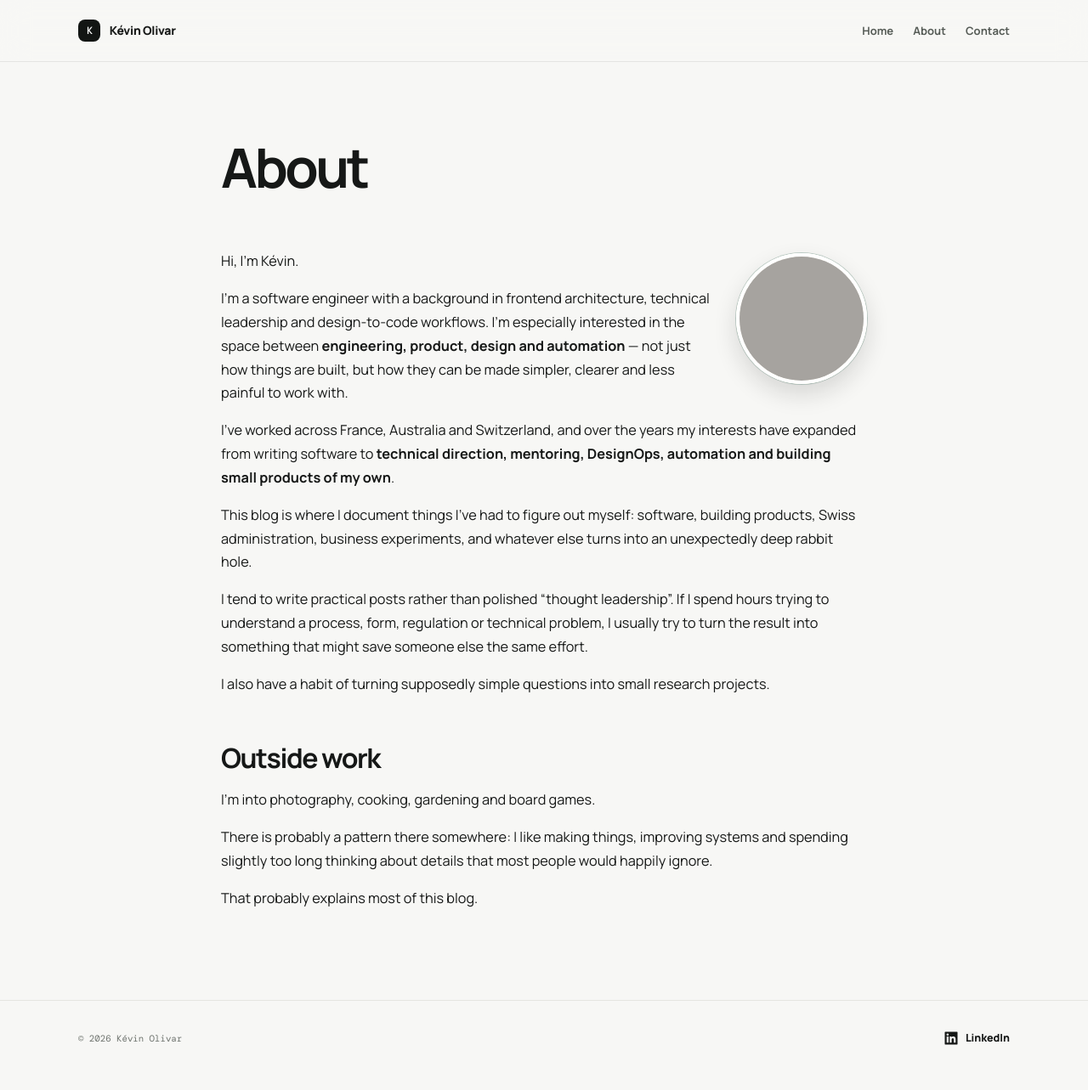
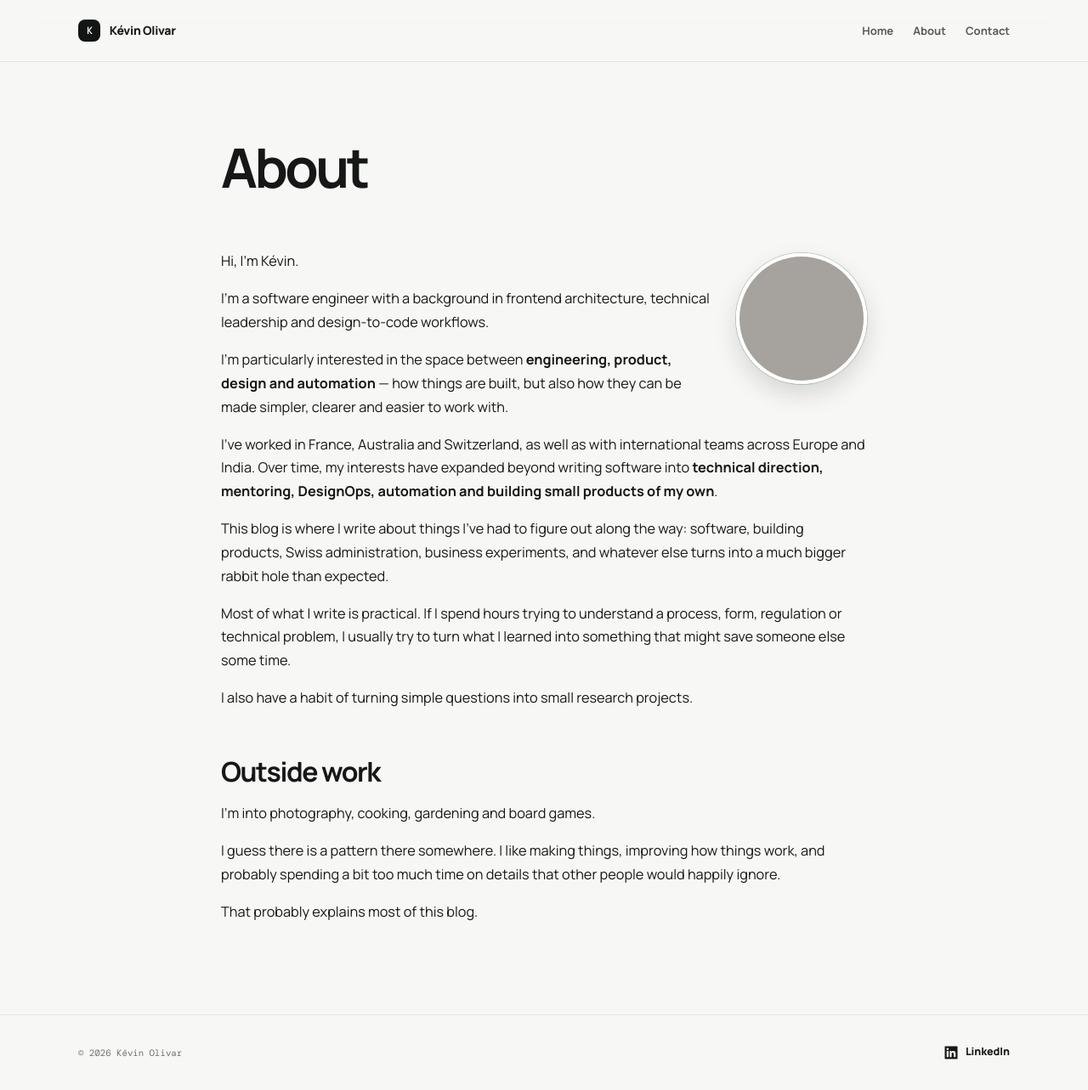
Before and after one commit to olivark/olivark.github.io, a Jekyll site: the page built from about.md, in a window 1280 px wide and 1283 px high. Shown: the whole window at 85% size. Built offline with Jekyll 4.4.1, drawn with Linux system fonts in a browser that asks for light colours; grey boxes are pictures that could not be loaded.

Commit message:
feat: open external links in new tab and update about page

```diff
--- a/about.md
+++ b/about.md
@@ -8,20 +8,22 @@ permalink: /about/
 
 Hi, I’m Kévin.
 
-I’m a software engineer with a background in frontend architecture, technical leadership and design-to-code workflows. I’m especially interested in the space between **engineering, product, design and automation** — not just how things are built, but how they can be made simpler, clearer and less painful to work with.
+I’m a software engineer with a background in frontend architecture, technical leadership and design-to-code workflows.
 
-I’ve worked across France, Australia and Switzerland, and over the years my interests have expanded from writing software to **technical direction, mentoring, DesignOps, automation and building small products of my own**.
+I’m particularly interested in the space between **engineering, product, design and automation** — how things are built, but also how they can be made simpler, clearer and easier to work with.
 
-This blog is where I document things I’ve had to figure out myself: software, building products, Swiss administration, business experiments, and whatever else turns into an unexpectedly deep rabbit hole.
+I’ve worked in France, Australia and Switzerland, as well as with international teams across Europe and India. Over time, my interests have expanded beyond writing software into **technical direction, mentoring, DesignOps, automation and building small products of my own**.
 
-I tend to write practical posts rather than polished “thought leadership”. If I spend hours trying to understand a process, form, regulation or technical problem, I usually try to turn the result into something that might save someone else the same effort.
+This blog is where I write about things I’ve had to figure out along the way: software, building products, Swiss administration, business experiments, and whatever else turns into a much bigger rabbit hole than expected.
 
-I also have a habit of turning supposedly simple questions into small research projects.
+Most of what I write is practical. If I spend hours trying to understand a process, form, regulation or technical problem, I usually try to turn what I learned into something that might save someone else some time.
+
+I also have a habit of turning simple questions into small research projects.
 
 ## Outside work
 
 I’m into photography, cooking, gardening and board games.
 
-There is probably a pattern there somewhere: I like making things, improving systems and spending slightly too long thinking about details that most people would happily ignore.
+I guess there is a pattern there somewhere. I like making things, improving how things work, and probably spending a bit too much time on details that other people would happily ignore.
 
 That probably explains most of this blog.
```
Also changed, not shown: _layouts/post.html (+13 -0 lines).
